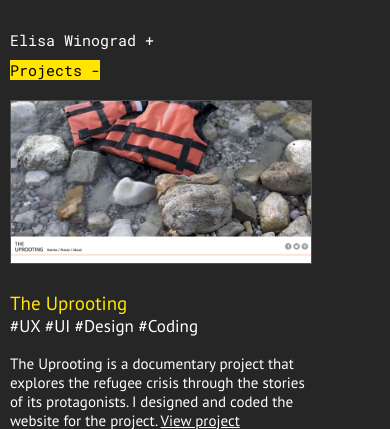
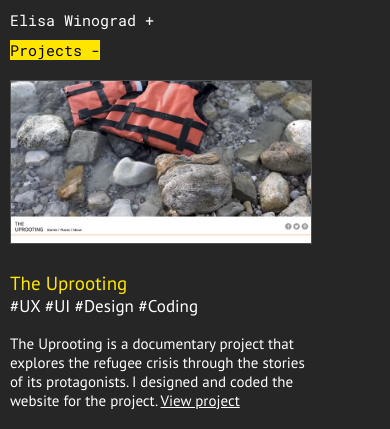
Before and after one commit to elisawinograd/elisawinograd.github.io, a PHP site: page /index.html in a window 390 px wide. Shown: the top 429 px of the page. Run offline with PHP 8.4, Linux system fonts and the light colour scheme.

Commit message:
Update main.css

```diff
--- a/main.css
+++ b/main.css
@@ -360,7 +360,7 @@
     }
 
     #about {
-        padding: 30px 0px 0px 10px;
+        padding: 10px 0px 0px 10px;
 	width: 300px;
     }
 
```
